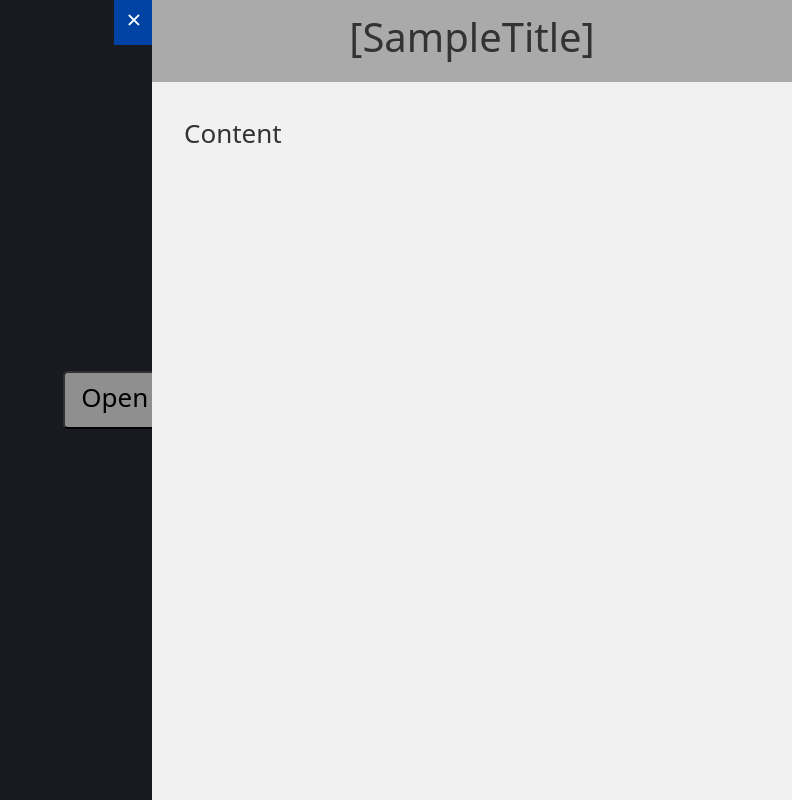
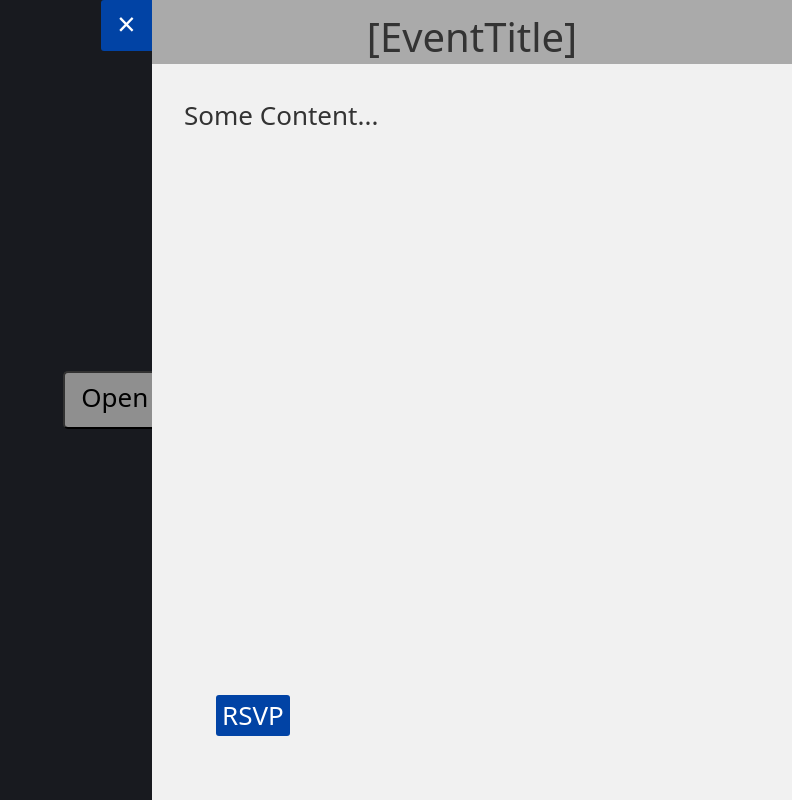
Before and after one commit to WVU-CS230-2024-01-Group12/CalenDrive, a React (Create React App) app: page / in a window 1280 px wide. Both pictures are taken after a click on the button "Open Event". Shown: the whole page, without its empty margins (488-1280 px from the left). Built offline with nearby package versions, Linux system fonts and the light colour scheme.

Commit message:
minor event class changes

```diff
--- a/src/event_files/UserEvent.css
+++ b/src/event_files/UserEvent.css
@@ -4,21 +4,22 @@
 }
 
 .eventModal {
+    position: fixed;
     display: none; /* Hidden by default */
-    position: fixed; /* Stay in place */
     z-index: 1; /* Sit on top */
-    float: left;
     top: 0;
     width: 100%; /* Full width */
     height: 100%; /* Full height */
     overflow: auto; /* Enable scroll if needed */
     background-color: rgb(0,0,0); /* Fallback color */
     background-color: rgba(0,0,0,0.4); /* Black w/ opacity */
+
+    justify-content: flex-end;
 }
 
 .eventContent {
-    position: fixed;
-    right: 0;
+    display: flex;
+    flex-direction: column;
     background-color: #f1f1f1;
     width: 50%;
     height: 100%;
@@ -28,24 +29,24 @@
 .eventBody {
     text-align: left;
     padding: 5%;
-
+    flex: 1;
 }
 
 .eventHeader {
     background-color: #aaaaaa;
     padding: 2%;
+    height: 5vw;
 }
 
 .closeEvent {
-    display: flex;
-    margin-right: 5%;
+    --box: 4vw;
     background-color: #0143a5;
     color: white;
-    font-size: 100%;
-    margin-right: 50%;
-    margin-left: 47%;
-    padding-left: 1%;
-    padding-bottom: .5%;
+    font-size: 2.5vw;
+    border-top-left-radius: 3px;
+    border-bottom-left-radius: 3px;
+    height: var(--box);
+    width: var(--box);
 }
 
 .closeEvent:hover{
@@ -53,3 +54,21 @@
     cursor: pointer;
     font-weight: bold;
 }
+
+.buttons{
+    align-self: flex-start;
+    margin-bottom: 5vw;
+    margin-left: 5vw;
+}
+
+.rsvp{
+    background-color:#0143a5;
+    color: white;
+    border: none;
+    border-radius: 3px;
+}
+
+.rsvp:hover{
+    color:#000000;
+    cursor: pointer;
+}
--- a/src/event_files/UserEvent.js
+++ b/src/event_files/UserEvent.js
@@ -20,7 +20,7 @@ class UserEvent {
     }
 }
 
-export const event = new UserEvent("[SampleTitle]", "[SampleDate]", "[SampleTime]", "[SampleLocation]", "[SamplePoster]");
+export const event = new UserEvent("[EventTitle]", "[SampleDate]", "[SampleTime]", "[SampleLocation]", "[SamplePoster]");
 
 export function GetEvent(props){
 
@@ -29,7 +29,7 @@ export function GetEvent(props){
   function toggleModal() {
     modal = !modal;
     if(modal){
-      document.getElementById("eventPopup").setAttribute('style', "display: block");
+      document.getElementById("eventPopup").setAttribute('style', "display: flex");
 
     }else{
       document.getElementById("eventPopup").setAttribute('style', "display: none");
@@ -42,17 +42,21 @@ export function GetEvent(props){
       <button id="openEvent" className="modalButton" onClick={toggleModal}>Open Event</button>
 
       <div id="eventPopup" className="eventModal">
+      	<div className="closeEvent" onClick={toggleModal}>&times;</div>
         <div className="eventContent">
           <div className="eventHeader">
             <h1>
-              {event.name}
+              {props.ev.name}
             </h1>
           </div>
           <div className="eventBody">
-            Content
+            Some Content...
+          </div>
+					<div className="buttons">
+            <button id="rsvpButton" className="rsvp">RSVP</button>
           </div>
         </div>
-        <span className="closeEvent" onClick={toggleModal}>&times;</span>
+
       </div>
     </>
   )
```
